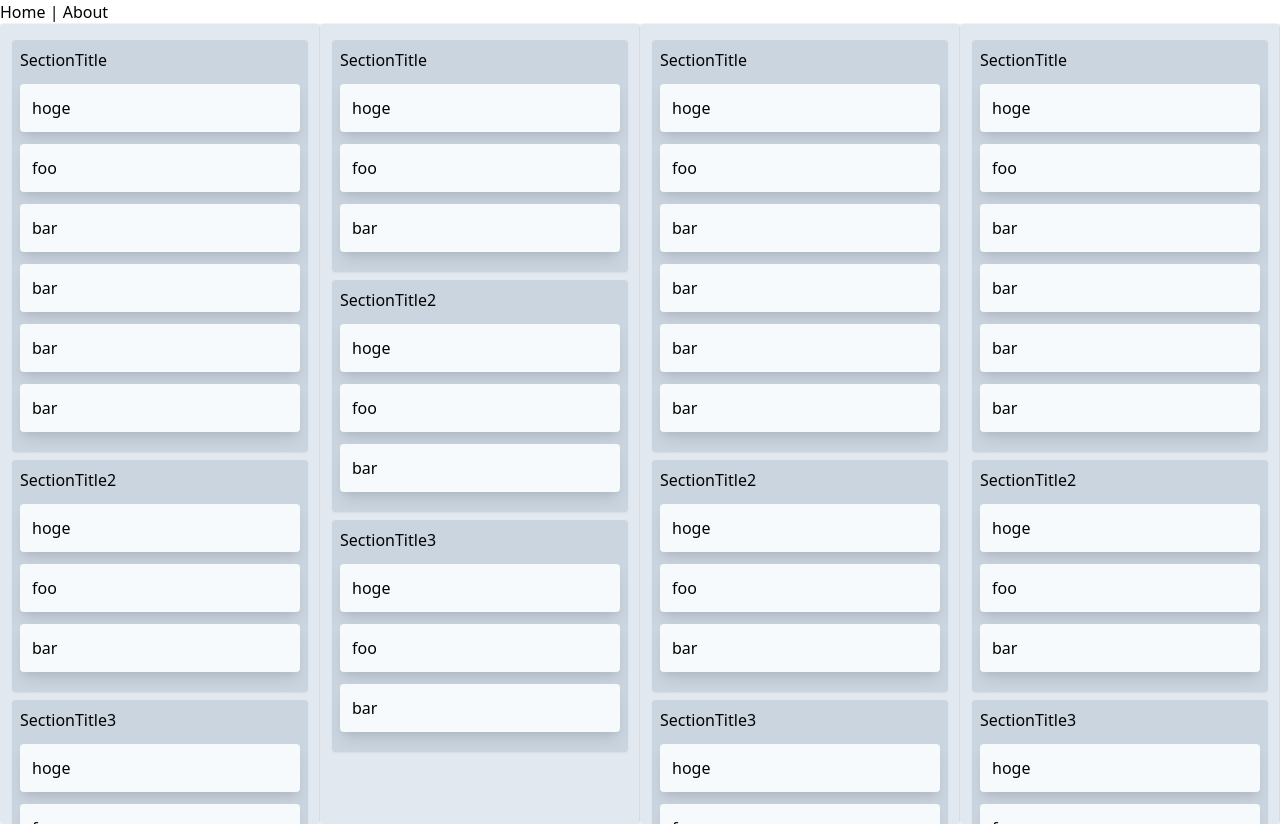
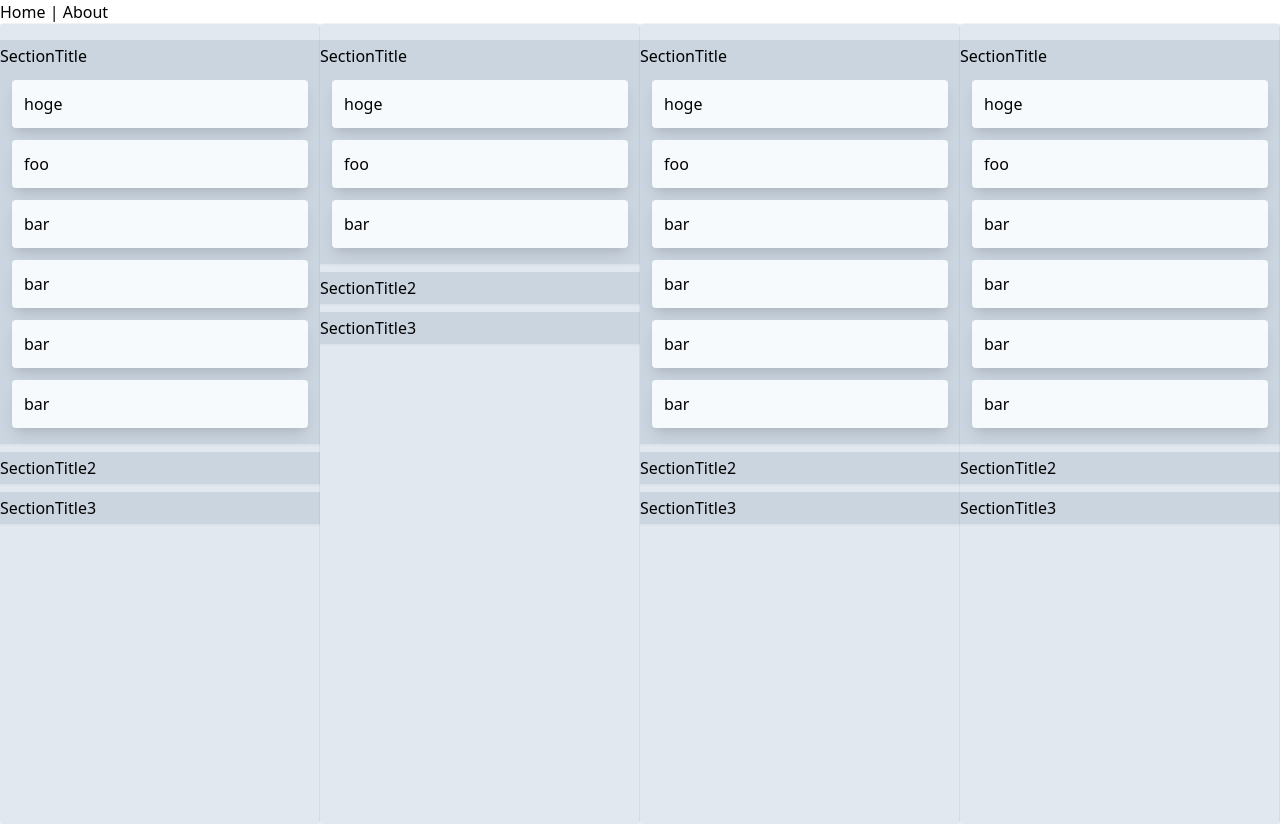
Before and after one commit to annenpolka/Balut, a Vue app in the folder webapp/: page / in a window 1280 px wide. Shown: the top 824 px of the page. Built offline with nearby package versions, Linux system fonts and the light colour scheme.

Commit message:
BookSection開閉実装

```diff
--- a/webapp/src/components/Book.vue
+++ b/webapp/src/components/Book.vue
@@ -1,12 +1,15 @@
 <template>
   <div
-    class="flex-shrink-0 w-3/12 h-screen p-2 overflow-y-scroll bg-gray-300 rounded shadow-xs"
+    class="flex-shrink-0 w-3/12 h-screen py-2 overflow-y-scroll bg-gray-300 rounded shadow-xs"
   >
     <BookSection
-      v-for="bookSection in bookSections"
+      v-for="(bookSection, index) in bookSections"
       :bookCards="bookSection.bookCards"
       :title="bookSection.title"
       :key="bookSection.id"
+      :index="index"
+      :selectedIndex="selectedIndex"
+      @selected-update="updateSelectedIndex"
     ></BookSection>
   </div>
 </template>
@@ -19,9 +22,15 @@ export default {
     BookSection,
   },
   props: ['bookSections'],
-
+  data() {
+    return {
+      selectedIndex: 0,
+    };
+  },
   methods: {
-    updateSection() {},
+    updateSelectedIndex($event) {
+      this.selectedIndex = $event;
+    },
   },
 };
 </script>
--- a/webapp/src/components/BookCard.vue
+++ b/webapp/src/components/BookCard.vue
@@ -48,7 +48,7 @@ export default {
 }
 
 .book-card {
-  @apply max-w-sm p-3 my-3 overflow-hidden whitespace-pre-wrap bg-gray-100 rounded shadow-lg;
+  @apply max-w-sm p-3 m-3 overflow-hidden whitespace-pre-wrap bg-gray-100 rounded shadow-lg;
 
   &:hover {
     @apply bg-white;
--- a/webapp/src/components/BookList.vue
+++ b/webapp/src/components/BookList.vue
@@ -86,7 +86,7 @@ export default {
           ],
         },
         {
-          id: 1,
+          id: 3,
           bookSections: [
             {
               id: 1,
@@ -121,7 +121,7 @@ export default {
           ],
         },
         {
-          id: 1,
+          id: 4,
           bookSections: [
             {
               id: 1,
@@ -156,7 +156,7 @@ export default {
           ],
         },
         {
-          id: 1,
+          id: 5,
           bookSections: [
             {
               id: 1,
--- a/webapp/src/components/BookSection.vue
+++ b/webapp/src/components/BookSection.vue
@@ -1,12 +1,14 @@
 <template>
   <div class="book-section">
-    <p>{{ title }}</p>
+    <p @click="updateSelectedIndex()">{{ title }}</p>
+    <template v-if="index === selectedIndex">
       <book-card
         v-for="bookCard in bookCards"
         :cardText="bookCard.text"
         :key="bookCard.id"
         @card-update="updateCard($event, bookCard)"
       ></book-card>
+    </template>
   </div>
 </template>
 
@@ -17,11 +19,14 @@ export default {
   components: {
     BookCard,
   },
-  props: ['bookCards', 'title'],
+  props: ['bookCards', 'title', 'index', 'selectedIndex'],
   methods: {
     updateCard($event, bookCard) {
       console.log($event);
       bookCard.text = $event;
+    },
+    updateSelectedIndex() {
+      this.$emit('selected-update', this.index);
     },
   },
 };
@@ -29,6 +34,6 @@ export default {
 
 <style lang="scss" scoped>
 .book-section {
-  @apply box-content p-2 mx-1 my-2 bg-gray-400 rounded shadow-sm;
+  @apply box-content py-1 my-2 bg-gray-400 shadow-sm;
 }
 </style>
```
Also changed, not shown: 1 other file (tests, documents, lock files or other folders). Lines whose indentation alone changed are shown as unchanged.
